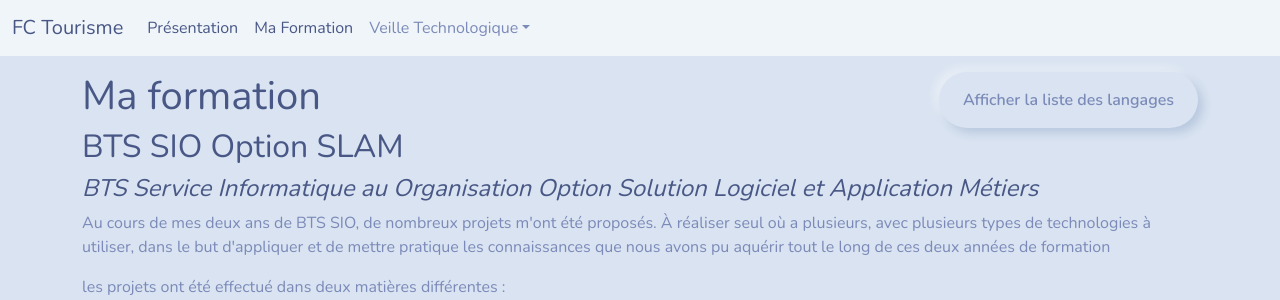
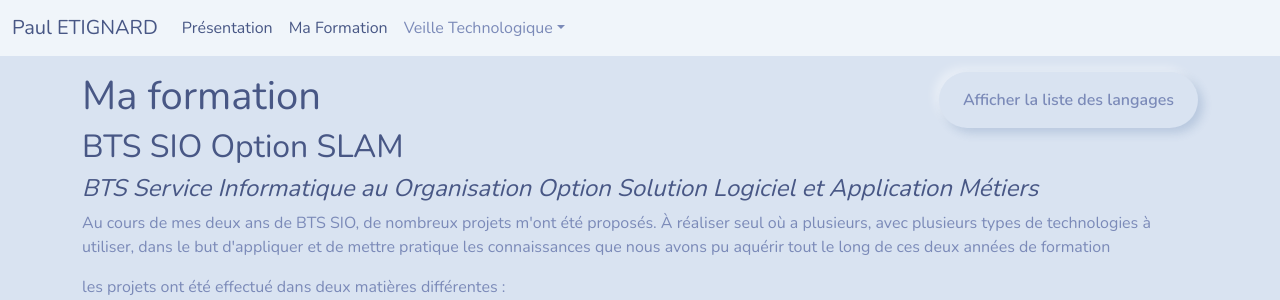
Before and after one commit to PaulEtignard/Portfolio2, a Symfony app: template templates/projets/index.html.twig in a window 1280 px wide. Shown: the top 300 px of the page. Run offline with Twig, Linux system fonts and the light colour scheme; the template is opened without the code that fills it, so the values that code supplies are empty; some libraries are stand-ins or nearby versions.

Commit message:
modif vues

```diff
--- a/src/Controller/VeilleTechnologiqueController.php
+++ b/src/Controller/VeilleTechnologiqueController.php
@@ -33,6 +33,7 @@ class VeilleTechnologiqueController extends AbstractController
         $result = $feedIo->read("https://news.google.com/rss/search?q=".$recherche);
         $content = $result->getFeed();
 
+
         return $this->render('veille_technologique/Actualite.html.twig', [
             'Data'=> $content,
             'NomRecherche'=>$recherche,
--- a/templates/partials/_navigation.html.twig
+++ b/templates/partials/_navigation.html.twig
@@ -1,6 +1,6 @@
 <nav class="navbar navbar-expand-lg navbar-light bg-light">
     <div class="container-fluid ">
-        <a class="navbar-brand" href="">FC Tourisme</a>
+        <a class="navbar-brand" href="">Paul ETIGNARD</a>
         <button class="navbar-toggler" type="button" data-bs-toggle="collapse" data-bs-target="#navbarNav" aria-controls="navbarNav" aria-expanded="false" aria-label="Toggle navigation">
             <span class="navbar-toggler-icon"></span>
         </button>
```
